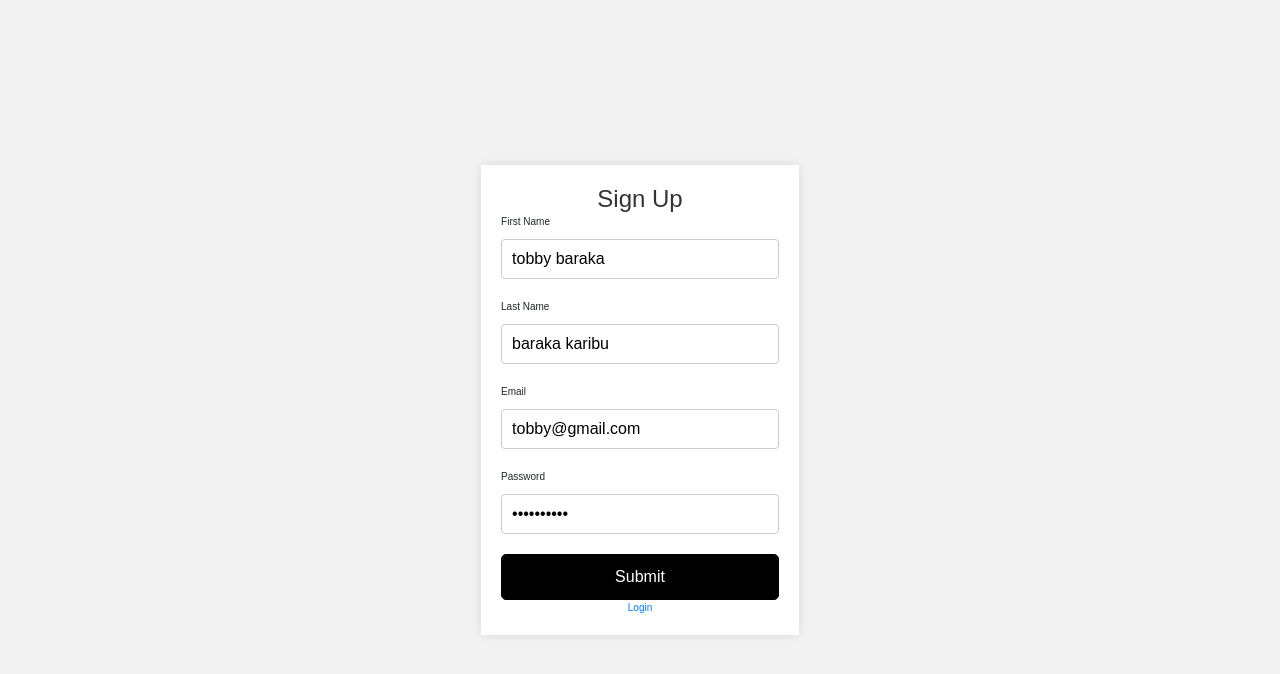
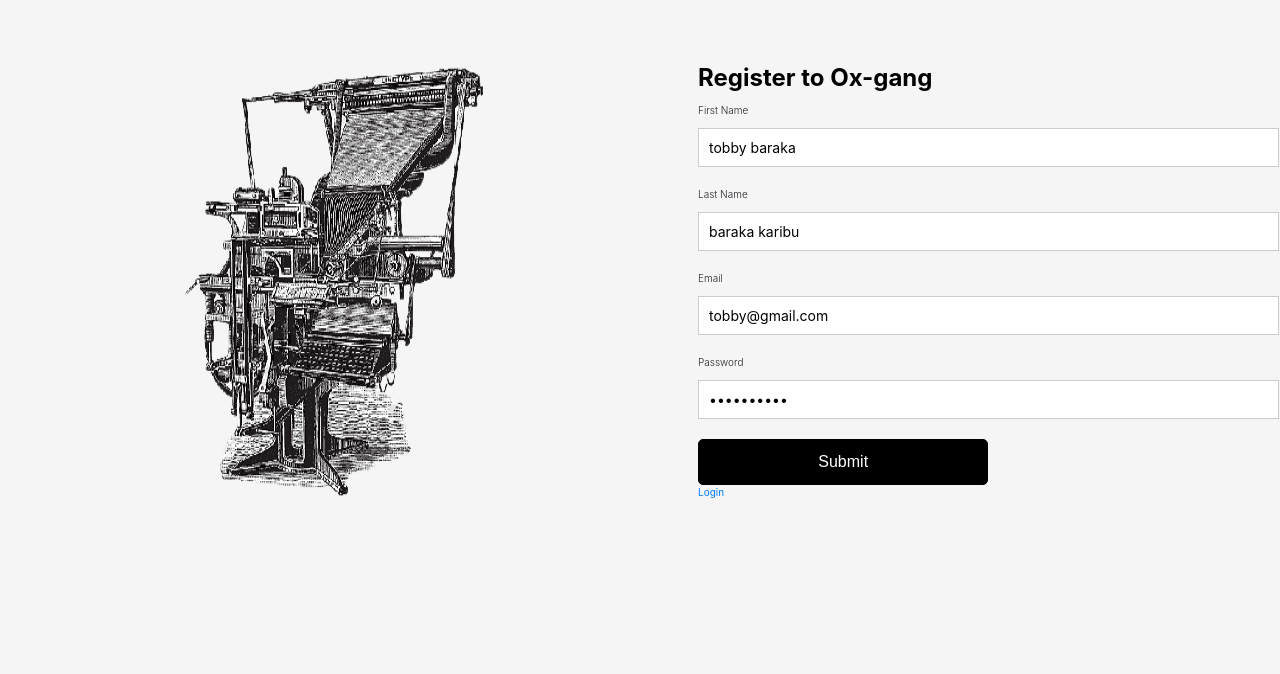
Before and after one commit to tobias-barakaa/content-hub, a React (Vite) app in the folder client/: page /register in a window 1280 px wide. Shown: the top 674 px of the page. Built offline with nearby package versions, Linux system fonts and the light colour scheme.

Commit message:
more-updates

```diff
--- a/client/src/components/FormInput.css
+++ b/client/src/components/FormInput.css
@@ -1,56 +1,57 @@
-
-.global {
-  font-family: Arial, sans-serif;
-  background-color: #f2f2f2;
+.form-image {
   display: flex;
-  justify-content: center;
-  align-items: center;
-  height: 100vh;
-}
-.signup-container {
-  background-color: #fff;
-  border-radius: 0px;
-  padding: 20px;
-
-  box-shadow: 0 0 10px rgba(0, 0, 0, 0.1);
-  text-align: center;
+  margin-top: 5%;
 }
 
+.imgg {
+  flex: 0 0 auto;
+  margin-right: 20px;
+  max-width: 100%;
+}
+
+
+
 h2 {
-  color: #333;
+  color: #000000;
   font-size: 24px;
-  margin-bottom: 0px;
+  margin-bottom: 10px;
+  font-weight: bold;
 }
 
 .form-group {
   margin-bottom: 20px;
-  text-align: left;
+}
+
+.form-group input:focus {
+  border-color: #aaa;
+}
+
+.form-group input.is-clicked {
+  background-color: blue;
 }
 
 label {
-  font-weight: 200;
+  font-weight: 300;
   margin-bottom: 6px;
 }
 
 input {
-  width: 100%;
+  width: 200%;
   padding: 10px;
   border: 1px solid #ccc;
-  border-radius: 4px;
-  font-size: 16px;
-  height: 1%;
+  font-size: 14px;
+  height: 100%;
 }
 
-button {
-  background-color: #007BFF;
-  color: #fff;
-  border: none;
-  border-radius: 4px;
-  padding: 10px 20px;
-  font-size: 18px;
-  cursor: pointer;
+
+@media screen and (max-width: 768px) {
+  .form-image {
+    flex-direction: column;
+    align-items: center;
+  }
+
+  .imgg {
+    margin-right: 0;
+    margin-bottom: 20px;
+  }
 }
-
-button:hover {
-  background-color: #0056b3;
-}
--- a/client/src/components/FormInput.jsx
+++ b/client/src/components/FormInput.jsx
@@ -1,8 +1,11 @@
 import React from "react";
 import "./FormInput.css";
 
+
 const FormInput = ({ type, name, labelText, defaultValue, onChange }) => {
   return (
+    <div>
+
 
       <div className="form-group">
         <label htmlFor={name} for="name">
@@ -17,6 +20,8 @@ const FormInput = ({ type, name, labelText, defaultValue, onChange }) => {
           required
         />
       </div>
+    </div>
+
 
   );
 };
--- a/client/src/components/Navbar.css
+++ b/client/src/components/Navbar.css
@@ -13,7 +13,7 @@
   }
 
   .ox-gang {
-    color: #ffffff;
+    color: #000000;
   }
 
   @media (min-width: 992px) {
--- a/client/src/components/Navbar.jsx
+++ b/client/src/components/Navbar.jsx
@@ -14,9 +14,7 @@ const Navbar = () => {
         </button> */}
         <h6 className="ox-gang">Ox gang</h6>
       </div>
-      <div className="navbar-searchh">
-        <input type="text" placeholder="search article" />
-      </div>
+
       <div
         className="btn-container"
         onClick={logoutUser}
--- a/client/src/components/Review.jsx
+++ b/client/src/components/Review.jsx
@@ -1,5 +1,13 @@
 import React from 'react'
 import tobby from '../assets/tobby.png'
+import formimage from '../assets/form-image.png'
+import com from '../assets/companies/echologoblue.png'
+import zelis from '../assets/companies/zelisline.png'
+import media from '../assets/companies/mediamasses.png'
+
+
+
+
 import "./Review.css";
 const Review = () => {
   return (
@@ -20,7 +28,7 @@ const Review = () => {
 <div className='display'>
 <div class="product-card">
     <div class="product-image">
-      <img src={tobby} alt="Product Image" />
+      <img src={zelis} alt="Product Image" />
       <strong><h5 className='namee'>Tobby baraka,</h5></strong>
 
     </div>
@@ -37,7 +45,7 @@ const Review = () => {
 
   <div class="product-car">
     <div class="product-image">
-      <img src={tobby} alt="Product Image" />
+      <img src={com} alt="Product Image" />
       <strong><h5 className='namee'>Tobby baraka,</h5></strong>
 
     </div>
@@ -88,7 +96,7 @@ const Review = () => {
 <div className='display'>
 <div class="product-cad">
     <div class="product-image">
-      <img src={tobby} alt="Product Image" />
+      <img src={formimage} alt="Product Image" />
       <strong><h5 className='namee'>Tobby baraka,</h5></strong>
 
     </div>
@@ -105,7 +113,7 @@ const Review = () => {
 
   <div class="product-ca">
     <div class="product-image">
-      <img src={tobby} alt="Product Image" />
+      <img src={com} alt="Product Image" />
       <strong><h5 className='namee'>Tobby baraka,</h5></strong>
 
     </div>
@@ -127,7 +135,7 @@ const Review = () => {
 
   <div class="product-cad">
     <div class="product-image">
-      <img src={tobby} alt="Product Image" />
+      <img src={zelis} alt="Product Image" />
       <strong><h5 className='namee'>Tobby baraka,</h5></strong>
 
     </div>
--- a/client/src/components/SmallSidebar.css
+++ b/client/src/components/SmallSidebar.css
@@ -1,81 +1,12 @@
-/* .small-sidebar {
-    width: 80px; /* Width of the small sidebar
-    background-color: #333;
-    color: #fff;
-} */
-
 .dashboard {
-    display: flex;
     flex: 1;
 }
 
-.small-sidebar {
-    width: 250px;
-    background-color: #333;
-    color: #fff;
-    display: flex;
-    flex-direction: column;
-    align-items: center;
-    padding: 20px 0;
-    height: 100vh;
-
-
-}
-
-.small-sidebar h3 {
-    font-size: 20px;
-    margin-bottom: 10px;
-}
-
-.small-sidebar ul {
-    list-style: none;
-    padding: 0;
-}
-
-.small-sidebar li {
-    margin-bottom: 10px;
-}
-
-.small-sidebar a {
-    color: #fff;
-    text-decoration: none;
-    font-size: 16px;
-    transition: color 0.3s;
-}
-
-.small-sidebar a:hover {
-    color: #007BFF;
-}
-
-
-
-.icon {
-    font-size: 1.5rem;
-    margin-right: 1rem;
-    display: grid;
-    place-items: center;
-  }
-  .active {
-    color: var(--primary-500);
-  }
-
-
 .nav-links {
-    padding-top: 2rem;
-  width: 250px;
-  background-color: #333;
-  color: #fff;
+  width: 200px;
+  color: #000000;
 
   height: 100vh;
 
-    display: flex;
     flex-direction: column;
   }
-  .nav-link {
-    display: flex;
-    align-items: center;
-    color: var(--text-secondary-color);
-    padding: 1rem 0;
-    text-transform: capitalize;
-    transition: var(--transition);
-  }
--- a/client/src/pages/DashboardLayout.css
+++ b/client/src/pages/DashboardLayout.css
@@ -1,43 +1,40 @@
 .dashboard {
     display: flex;
-    height: 100vh;
   }
 
-.dashboard__content {
-    flex: 1; /* Take up the remaining space */
-    padding: 20px;
+  .navbarr {
+    display: flex;
+    align-items: center;
   }
 
 
 
+  .navbar-searchh {
+    font-size: 16px;
+    width: 50vh;
+    outline: none;
+    background: transparent;
+    margin: auto;
+    font-size: 16px;
+  align-items: center;
+  margin: auto;
+margin-top: 90px;
 
+  }
 
-.navbarr {
-    padding: 10px 20px;
-    background-color: #fff;
-    color: #fff;
-    box-shadow: 0 1px 4px rgba(0, 0, 0, 0.2);
-    height: 100px;
+  .navbar-searchh input {
+    background: transparent;
+  }
 
+  .horizontal-line {
+    width: auto;
+    height: 1px;
+    background-color: #ccc;
+  }
 
-
-
-    display: flex;
-    align-items: center;
-    justify-content: space-between;
+  .divline {
+    height: 12vh;
   }
 
 
-
-
-.navbar-searchh input {
-    border-radius: 4px;
-    font-size: 16px;
-    padding: 8px;
-    width: 100%;
-  outline: none;
-
-  width: 600px;
-
-
-}
+  /*  */
--- a/client/src/pages/DashboardLayout.jsx
+++ b/client/src/pages/DashboardLayout.jsx
@@ -20,12 +20,7 @@ const DashboardLayout = () => {
   const navigate = useNavigate();
   const {user} = useLoaderData();
    const [showSidebar, setShowSidebar] = useState(false);
-  // const [isDarkTheme, setIsDarkTheme] = useState(false);
 
-
-  // const toggleDarkTheme = () => {
-  //   // console.log('toggle dark theme');
-  // }
 
   const toggleSidebar = () => {
     setShowSidebar(!showSidebar)
@@ -42,7 +37,14 @@ const DashboardLayout = () => {
     >
 
 
-    <div>
+    <div className='container'>
+    <div className="navbar-searchh">
+        <input type="text" placeholder="search article" />
+      </div>
+    <div class="divline"></div>
+
+    <div class="horizontal-line"></div>
+
       <div>
 
       <Navbar />
@@ -52,7 +54,7 @@ const DashboardLayout = () => {
         <BigSidebar />
         <div>
 
-          <div className='dashboard__content'>
+          <div className=''>
           <Outlet context={{user}}/>
           </div>
         </div>
--- a/client/src/pages/Login.jsx
+++ b/client/src/pages/Login.jsx
@@ -2,6 +2,8 @@ import React from 'react'
 import { Form, Link, redirect, useNavigation } from 'react-router-dom'
 import { FormInput } from '../components'
 import customFetch from '../utils/customFetch';
+import formimage from "../assets/form-image.png"
+
 
 export const action = async({request}) => {
   const formData = await request.formData();
@@ -20,11 +22,12 @@ const Login = () => {
   const navigation = useNavigation();
   const isSubmitting = navigation.state === 'Loading...';
   return (
-          <div className='global'>
+    <div className="form-image">
+    <img src={formimage} alt="formimage" className="imgg" />
 
-
-<div class="signup-container">
-      <h1>Login</h1>
+        <div className="global">
+          <div class="signup-container">
+      <h2>Login to ox-gang</h2>
       <Form method='post'>
         <FormInput type='email' name='email' labelText='Email' defaultValue='tobby@gmail.com' />
         <FormInput type='password' name='password' labelText='Password' defaultValue='tobby123' />
@@ -39,6 +42,8 @@ const Login = () => {
       <Link to='/register'>Register</Link>
     </div>
     </div>
+    </div>
+
   )
 }
 
--- a/client/src/pages/Register.jsx
+++ b/client/src/pages/Register.jsx
@@ -4,6 +4,8 @@ import "./Register.css";
 import { FormInput } from "../components";
 import { Form, redirect, useNavigation } from "react-router-dom";
 import customFetch from "../utils/customFetch";
+import formimage from "../assets/form-image.png"
+
 
 export const action = async ({ request }) => {
   const formData = await request.formData();
@@ -31,9 +33,12 @@ const Register = () => {
 
 
   return (
+    <div className="form-image">
+<img src={formimage} alt="formimage" className="imgg" />
+
     <div className="global">
       <div class="signup-container">
-        <h2>Sign Up</h2>
+        <h2>Register to Ox-gang</h2>
         <Form method="post">
           <FormInput
             type="text"
@@ -69,6 +74,8 @@ const Register = () => {
         <Link to="/login">Login</Link>
       </div>
     </div>
+    </div>
+
   );
 };
 
```
Also changed, not shown: client/src/assets/form-image.png (added). Lines whose indentation alone changed are shown as unchanged.
